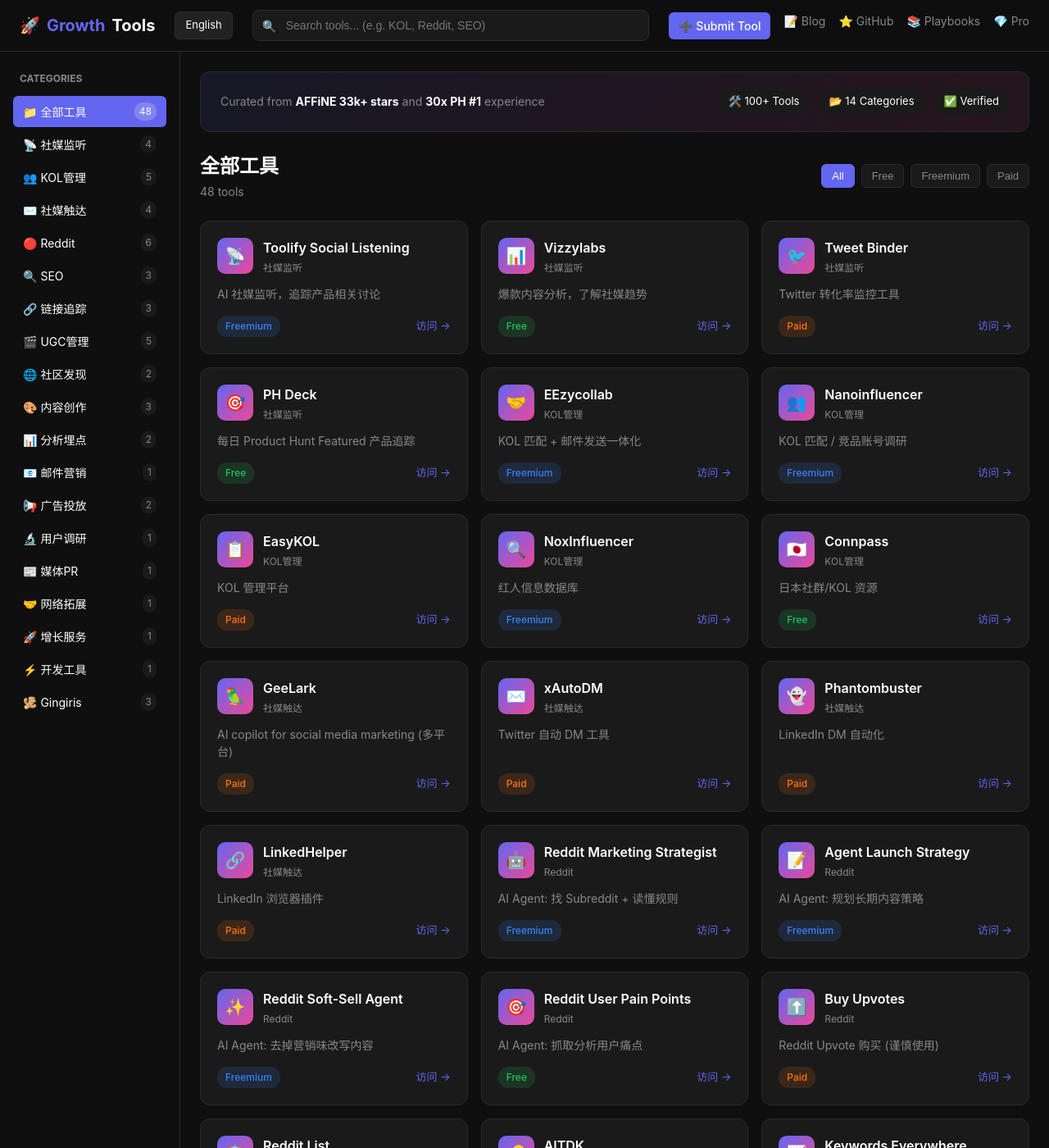
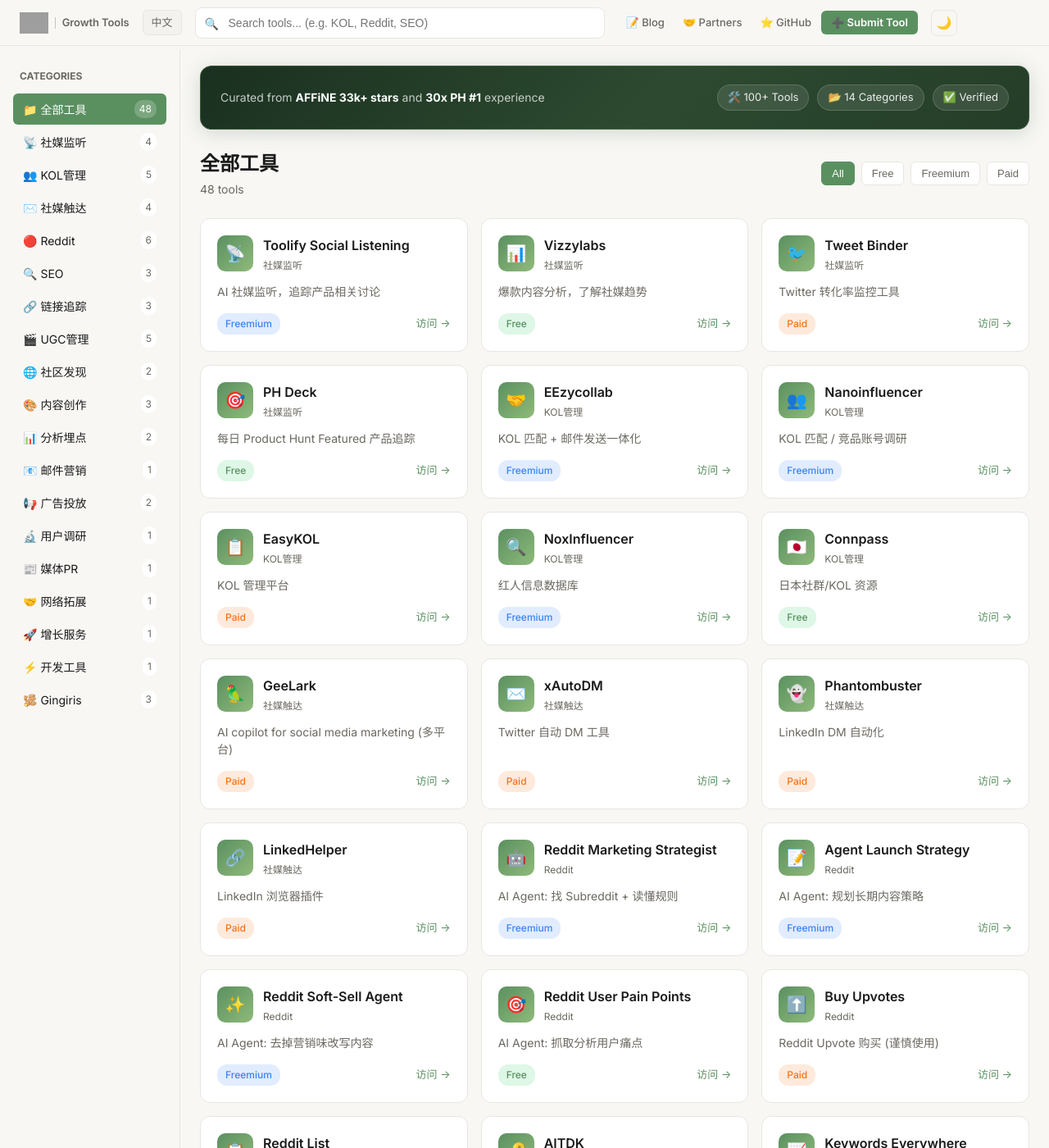
Before and after one commit to Gingiris/growth-tools, a Jekyll site: the page en/index.html, which Jekyll copies as it is, in a window 1280 px wide and 1400 px high. Shown: the whole window at 82% size. Built offline with Jekyll 4.4.1, drawn with Linux system fonts in a browser that asks for light colours; grey boxes are pictures that could not be loaded.

Commit message:
redesign: apply Gingiris design system to EN page
- Warm off-white palette (#f8f7f4) replacing dark #0f0f0f
- Inter font + antialiasing
- Real Gingiris logo + Growth Tools sub-label in header
- Green accent (#5a9060) replacing purple (#6366f1)
- Forest-green stats banner (same as index + partnership)
- Dark mode toggle with localStorage persistence + prefers-color-scheme
- Updated nav: 中文 switcher, Blog, Partners, GitHub, Submit Tool
- Badge pills styled for dark banner (white tint overlay)

Co-Authored-By: Claude Sonnet 4.6 <noreply@anthropic.com>

```diff
--- a/en/index.html
+++ b/en/index.html
@@ -1,5 +1,5 @@
 <!DOCTYPE html>
-<html lang="en">
+<html lang="en" data-theme="light">
 <head>
     <meta charset="UTF-8">
     <meta name="viewport" content="width=device-width, initial-scale=1.0">
@@ -12,6 +12,10 @@
     <meta name="author" content="Gingiris">
     <meta name="robots" content="index, follow">
     <link rel="canonical" href="https://gingiris.github.io/growth-tools/en/">
+
+    <link rel="preconnect" href="https://fonts.googleapis.com">
+    <link rel="preconnect" href="https://fonts.gstatic.com" crossorigin>
+    <link href="https://fonts.googleapis.com/css2?family=Inter:wght@400;500;600;700;800&display=swap" rel="stylesheet">
 
     <!-- Open Graph -->
     <meta property="og:type" content="website">
@@ -44,25 +48,44 @@
         * { margin: 0; padding: 0; box-sizing: border-box; }
 
         :root {
-            --bg: #0f0f0f;
-            --surface: #1a1a1a;
-            --surface-hover: #222;
-            --border: #2a2a2a;
-            --text: #fff;
-            --text-secondary: #888;
-            --accent: #6366f1;
-            --accent-hover: #818cf8;
-            --green: #22c55e;
+            --bg: #f8f7f4;
+            --surface: #ffffff;
+            --surface-hover: #f3f2ef;
+            --border: #e8e6e1;
+            --border-hover: #c8c5be;
+            --text: #1a1a1a;
+            --text-secondary: #6b6860;
+            --text-muted: #9b9890;
+            --accent: #5a9060;
+            --accent-hover: #4a7a50;
+            --green: #5a9060;
             --blue: #3b82f6;
             --orange: #f97316;
-            --pink: #ec4899;
+            --pink: #8fba7a;
+            --shadow-sm: 0 1px 3px rgba(0,0,0,0.06);
+            --shadow-md: 0 4px 12px rgba(0,0,0,0.07);
+        }
+
+        [data-theme="dark"] {
+            --bg: #111110;
+            --surface: #1c1c1a;
+            --surface-hover: #242422;
+            --border: #2a2a27;
+            --border-hover: #3a3a36;
+            --text: #f0ede8;
+            --text-secondary: #9b9890;
+            --text-muted: #6b6860;
+            --shadow-sm: 0 1px 3px rgba(0,0,0,0.3);
+            --shadow-md: 0 4px 12px rgba(0,0,0,0.35);
         }
 
         body {
-            font-family: -apple-system, BlinkMacSystemFont, 'Segoe UI', Roboto, sans-serif;
+            font-family: 'Inter', -apple-system, BlinkMacSystemFont, 'Segoe UI', sans-serif;
             background: var(--bg);
             color: var(--text);
             line-height: 1.5;
+            -webkit-font-smoothing: antialiased;
+            transition: background 0.2s, color 0.2s;
         }
 
         a { color: inherit; text-decoration: none; }
@@ -72,10 +95,17 @@
             position: sticky;
             top: 0;
             z-index: 100;
-            background: rgba(15, 15, 15, 0.9);
-            backdrop-filter: blur(10px);
+            background: rgba(248,247,244,0.92);
+            backdrop-filter: blur(12px);
+            -webkit-backdrop-filter: blur(12px);
             border-bottom: 1px solid var(--border);
-            padding: 12px 24px;
+            padding: 0 24px;
+            height: 56px;
+            transition: background 0.2s, border-color 0.2s;
+        }
+
+        [data-theme="dark"] .header {
+            background: rgba(17,17,16,0.92);
         }
 
         .header-inner {
@@ -83,35 +113,58 @@
             margin: 0 auto;
             display: flex;
             align-items: center;
-            gap: 24px;
+            gap: 16px;
+            height: 100%;
         }
 
         .logo {
-            font-size: 20px;
-            font-weight: 700;
             display: flex;
             align-items: center;
             gap: 8px;
-            white-space: nowrap;
+            text-decoration: none;
+            flex-shrink: 0;
+            color: inherit;
         }
 
-        .logo span { color: var(--accent); }
+        .logo-img { height: 26px; width: auto; }
+
+        .logo-divider {
+            width: 1px; height: 14px;
+            background: var(--border-hover);
+        }
+
+        .logo-sub {
+            font-size: 13px; font-weight: 600;
+            color: var(--text-secondary); letter-spacing: -0.1px;
+        }
+
+        .theme-toggle {
+            width: 32px; height: 32px; border-radius: 7px;
+            border: 1px solid var(--border); background: transparent;
+            cursor: pointer; display: flex; align-items: center;
+            justify-content: center; font-size: 15px;
+            transition: background 0.15s, border-color 0.15s;
+            flex-shrink: 0; font-family: inherit;
+        }
+
+        .theme-toggle:hover { background: var(--surface-hover); border-color: var(--border-hover); }
 
         .lang-switch {
             background: var(--surface-hover);
             border: 1px solid var(--border);
             border-radius: 6px;
-            padding: 6px 12px;
-            color: var(--text);
+            padding: 5px 10px;
+            color: var(--text-secondary);
             font-size: 13px;
+            font-weight: 500;
             cursor: pointer;
             text-decoration: none;
-            transition: all 0.2s;
+            transition: all 0.15s;
         }
 
         .lang-switch:hover {
-            background: var(--accent);
-            color: white;
+            border-color: var(--accent);
+            color: var(--text);
         }
 
         /* Search */
@@ -147,26 +200,28 @@
 
         .header-links {
             display: flex;
-            gap: 16px;
-            font-size: 14px;
+            gap: 2px;
+            font-size: 13px;
+            font-weight: 500;
         }
 
         .header-links a {
             color: var(--text-secondary);
-            transition: color 0.2s;
+            padding: 5px 10px;
+            border-radius: 6px;
+            text-decoration: none;
+            transition: color 0.15s, background 0.15s;
         }
 
-        .header-links a:hover { color: var(--text); }
+        .header-links a:hover { color: var(--text); background: var(--surface-hover); }
         .header-links .submit-btn {
             background: var(--accent);
             color: #fff !important;
-            padding: 6px 12px;
+            padding: 5px 12px;
             border-radius: 6px;
-            font-weight: 500;
+            font-weight: 600;
         }
-        .header-links .submit-btn:hover {
-            background: #2563eb;
-        }
+        .header-links .submit-btn:hover { background: var(--accent-hover); }
 
         /* Main Layout */
         .main {
@@ -365,50 +420,56 @@
 
         /* Stats Banner */
         .stats-banner {
-            background: linear-gradient(135deg, rgba(99, 102, 241, 0.1), rgba(236, 72, 153, 0.1));
-            border: 1px solid var(--border);
-            border-radius: 12px;
-            padding: 20px 24px;
+            background: linear-gradient(135deg, #1a3020 0%, #2d4a30 55%, #243d28 100%);
+            border: 1px solid rgba(143,186,122,0.25);
+            border-radius: 14px;
+            padding: 22px 24px;
             margin-bottom: 24px;
             display: flex;
             align-items: center;
             justify-content: space-between;
             flex-wrap: wrap;
             gap: 16px;
+            box-shadow: 0 4px 24px rgba(45,74,48,0.18);
+            color: #fff;
         }
 
         .stats-text {
             font-size: 14px;
-            color: var(--text-secondary);
+            color: rgba(255,255,255,0.75);
         }
 
-        .stats-text strong { color: var(--text); }
+        .stats-text strong { color: #fff; font-weight: 700; }
 
         .stats-badges {
             display: flex;
-            gap: 12px;
+            gap: 10px;
+            flex-wrap: wrap;
         }
 
         .badge {
             display: flex;
             align-items: center;
             gap: 6px;
-            padding: 6px 12px;
-            background: var(--surface);
+            padding: 5px 12px;
+            background: rgba(255,255,255,0.1);
+            border: 1px solid rgba(255,255,255,0.15);
             border-radius: 20px;
             font-size: 13px;
+            color: rgba(255,255,255,0.9);
         }
 
         /* Footer */
         .footer {
             border-top: 1px solid var(--border);
-            padding: 24px;
+            padding: 20px 24px;
             text-align: center;
-            color: var(--text-secondary);
-            font-size: 14px;
+            color: var(--text-muted);
+            font-size: 13px;
         }
 
-        .footer a { color: var(--accent); }
+        .footer a { color: var(--text-secondary); font-weight: 500; text-decoration: none; }
+        .footer a:hover { color: var(--accent); }
 
         /* Mobile */
         @media (max-width: 768px) {
@@ -432,18 +493,24 @@
     <!-- Header -->
     <header class="header">
         <div class="header-inner">
-            <div class="logo">🚀 <span>Growth</span>Tools</div>
-            <a href="/growth-tools/en/" class="lang-switch">English</a>
+            <a href="/growth-tools/" class="logo">
+                <img src="https://gingiris.com/brand/logo-primary.webp"
+                     onerror="this.onerror=null;this.style.display='none'"
+                     alt="Gingiris" class="logo-img">
+                <span class="logo-divider"></span>
+                <span class="logo-sub">Growth Tools</span>
+            </a>
+            <a href="/growth-tools/" class="lang-switch">中文</a>
             <div class="search-box">
                 <input type="text" id="searchInput" placeholder="Search tools... (e.g. KOL, Reddit, SEO)">
             </div>
             <nav class="header-links">
+                <a href="/growth-tools/blog/">📝 Blog</a>
+                <a href="/growth-tools/partnership/">🤝 Partners</a>
+                <a href="https://github.com/Gingiris">⭐ GitHub</a>
                 <a href="https://github.com/Gingiris/growth-tools/issues/new?template=submit-tool.yml" class="submit-btn">➕ Submit Tool</a>
-                <a href="/growth-tools/blog/">📝 Blog</a>
-                <a href="https://github.com/Gingiris/growth-tools">⭐ GitHub</a>
-                <a href="https://github.com/Gingiris/gingiris-launch">📚 Playbooks</a>
-                <a href="https://gingiris.gumroad.com">💎 Pro</a>
             </nav>
+            <button class="theme-toggle" id="themeToggle" title="Toggle dark mode" aria-label="Toggle dark mode">🌙</button>
         </div>
     </header>
 
@@ -713,6 +780,21 @@
         // Init
         renderCategories();
         renderTools();
+
+        // Dark mode
+        var toggle = document.getElementById('themeToggle');
+        var root   = document.documentElement;
+        function setTheme(t) {
+            root.setAttribute('data-theme', t);
+            localStorage.setItem('theme', t);
+            toggle.textContent = t === 'dark' ? '☀️' : '🌙';
+        }
+        var saved = localStorage.getItem('theme');
+        var prefersDark = window.matchMedia('(prefers-color-scheme: dark)').matches;
+        setTheme(saved || (prefersDark ? 'dark' : 'light'));
+        toggle.addEventListener('click', function () {
+            setTheme(root.getAttribute('data-theme') === 'dark' ? 'light' : 'dark');
+        });
     </script>
 </body>
 </html>
```
